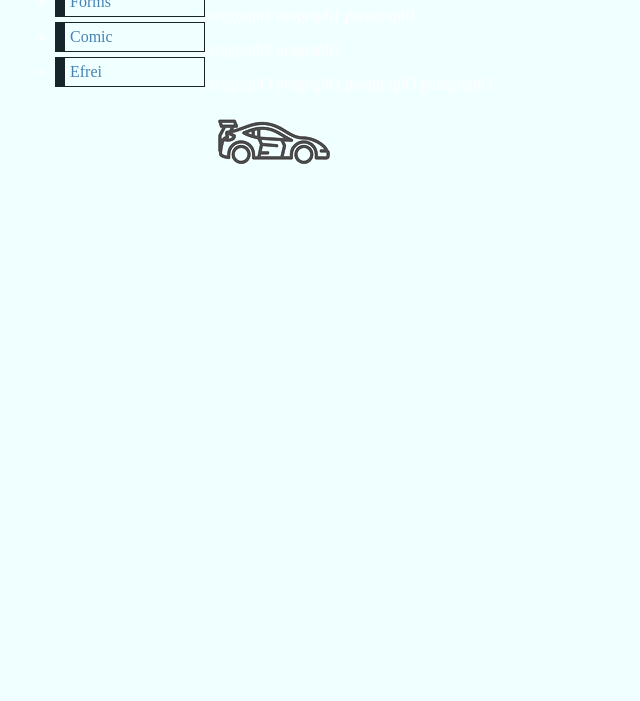
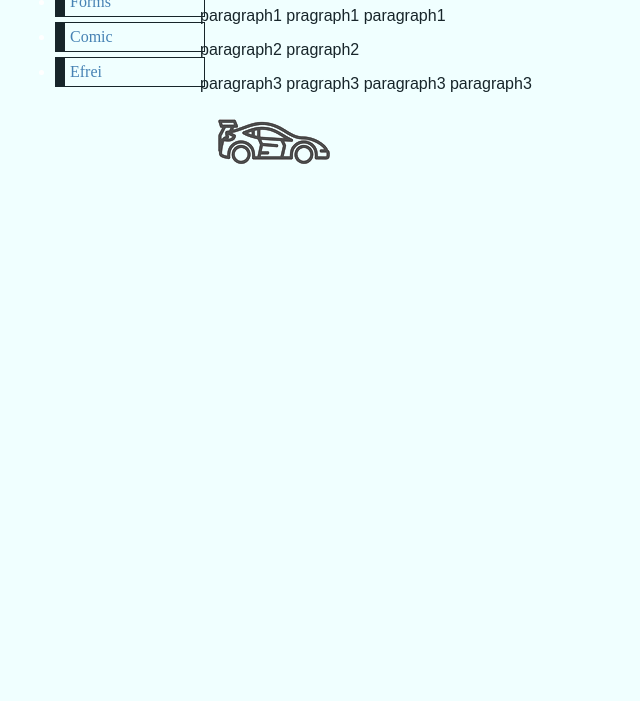
Before and after one commit to kplola/kplola.github.io, a plain HTML site: page index.html in a window 1280 px wide. Shown: the part 99-800 px from the top of the page, without its empty margins (0-640 px from the left). Drawn offline with Linux system fonts and the light colour scheme.

Commit message:
modif css

```diff
--- a/styles.css
+++ b/styles.css
@@ -40,3 +40,8 @@ ul.navbar li {
   a:hover {
     color: blue;
   }
+
+  p {
+    font: 1em sans-serif;
+    color: #17252a;
+  }
```
